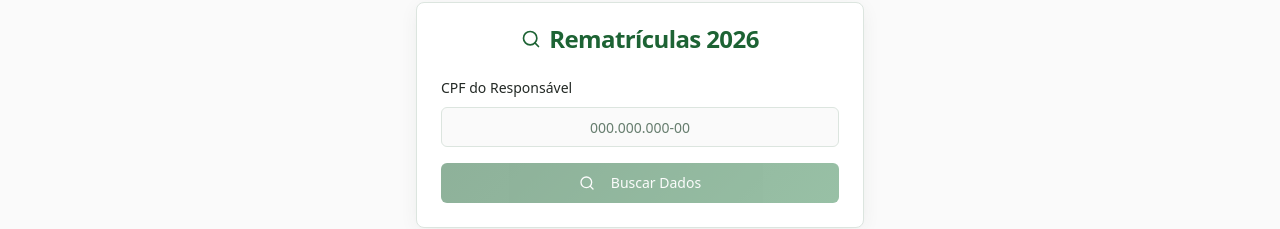
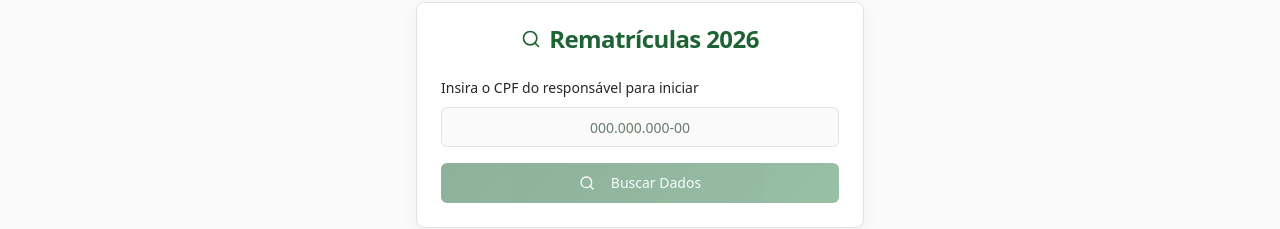
Before and after one commit to alezlopez/rematricula-zampieri, a React (Vite) app: page /rematricula in a window 1280 px wide. Shown: the part 254-483 px from the top of the page. Built offline with nearby package versions, Linux system fonts and the light colour scheme.

Commit message:
Visual edit in Lovable
Edited UI in Lovable

```diff
--- a/src/components/CPFSearchForm.tsx
+++ b/src/components/CPFSearchForm.tsx
@@ -169,9 +169,7 @@ const CPFSearchForm = ({
       </CardHeader>
       <CardContent className="space-y-4">
         <div className="space-y-2">
-          <Label htmlFor="cpf" className="text-foreground">
-            CPF do Responsável
-          </Label>
+          <Label htmlFor="cpf" className="text-foreground">Insira o CPF do responsável para iniciar</Label>
           <Input id="cpf" type="text" placeholder="000.000.000-00" value={cpf} onChange={handleCPFChange} maxLength={14} className="text-center" />
         </div>
         <Button onClick={handleSearch} disabled={isLoading || cpf.length < 14} className="w-full bg-gradient-primary hover:bg-primary-light transition-all duration-300">
```
